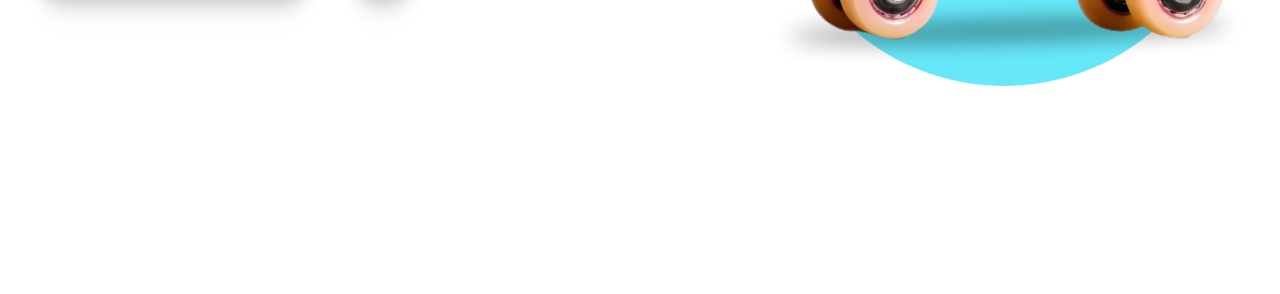
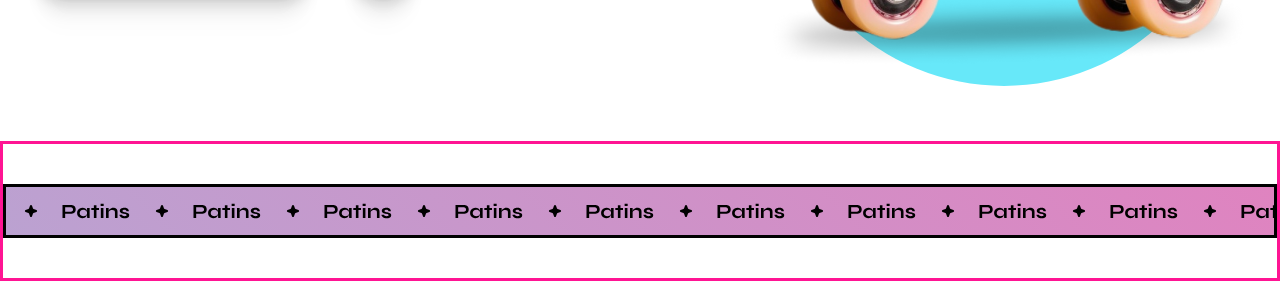
Before and after one commit to RafaDalmagro/projeto-06-lpAnimada, a plain HTML site: page index.html in a window 1280 px wide. Shown: the part 506-800 px from the top of the page. Drawn offline with Linux system fonts and the light colour scheme.

Commit message:
Banner animado.

```diff
--- a/index.html
+++ b/index.html
@@ -68,5 +68,25 @@
                 </div>
             </div>
         </section>
+        <section class="banner">
+            <div class="scroller gradient">
+                <div class="rolling">
+                    <img src="assets/banner.svg" alt="Patins e uma estrela">
+                    <img src="assets/banner.svg" alt="Patins e uma estrela">
+                    <img src="assets/banner.svg" alt="Patins e uma estrela">
+                    <img src="assets/banner.svg" alt="Patins e uma estrela">
+                    <img src="assets/banner.svg" alt="Patins e uma estrela">
+                    <img src="assets/banner.svg" alt="Patins e uma estrela">
+                    <img src="assets/banner.svg" alt="Patins e uma estrela">
+                    <img src="assets/banner.svg" alt="Patins e uma estrela">
+                    <img src="assets/banner.svg" alt="Patins e uma estrela">
+                    <img src="assets/banner.svg" alt="Patins e uma estrela">
+                    <img src="assets/banner.svg" alt="Patins e uma estrela">
+                    <img src="assets/banner.svg" alt="Patins e uma estrela">
+                    <img src="assets/banner.svg" alt="Patins e uma estrela">
+                    <img src="assets/banner.svg" alt="Patins e uma estrela">
+                </div>
+            </div>
+        </section>
     </body>
 </html>
--- /dev/null
+++ b/styles/banner.css
@@ -0,0 +1,45 @@
+.banner{
+	width: 100%;
+	border: solid deeppink;
+	padding-block: 2.5rem;
+	overflow: hidden;
+
+	& .scroller{
+		border: solid black;
+		width: 100%;
+		overflow: hidden;
+		padding-block: 1rem;
+	}
+
+	& .rolling{
+		display: flex;
+		gap: 1.5rem;
+		justify-content: center;
+
+		animation: rolling 2s linear infinite;
+	}
+
+	& .gradient{
+		background: linear-gradient(
+			45deg,
+			var(--snitap-sky-light),
+			var(--snitap-joy-light)
+		);
+		background-size: 400%;
+		background-position: 0 50%;
+
+		animation: bg-gradient 20s ease infinite;
+	}
+}
+
+@keyframes bg-gradient {
+	50%{
+		background-position: 100% 50%;
+	}
+}
+
+@keyframes rolling {
+	to{
+		transform: translateX(-132px);
+	}
+}
--- a/styles/index.css
+++ b/styles/index.css
@@ -1,3 +1,4 @@
 @import url(global.css);
 @import url(nav.css);
 @import url(hero.css);
+@import url(banner.css);
```
Also changed, not shown: assets/banner.svg (added).
